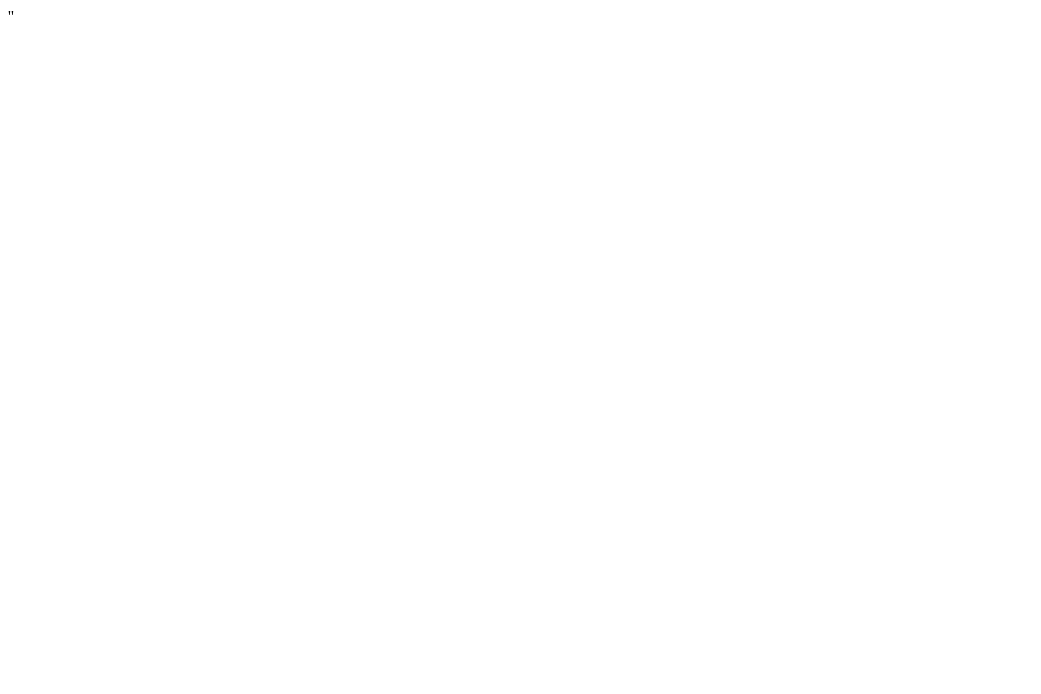
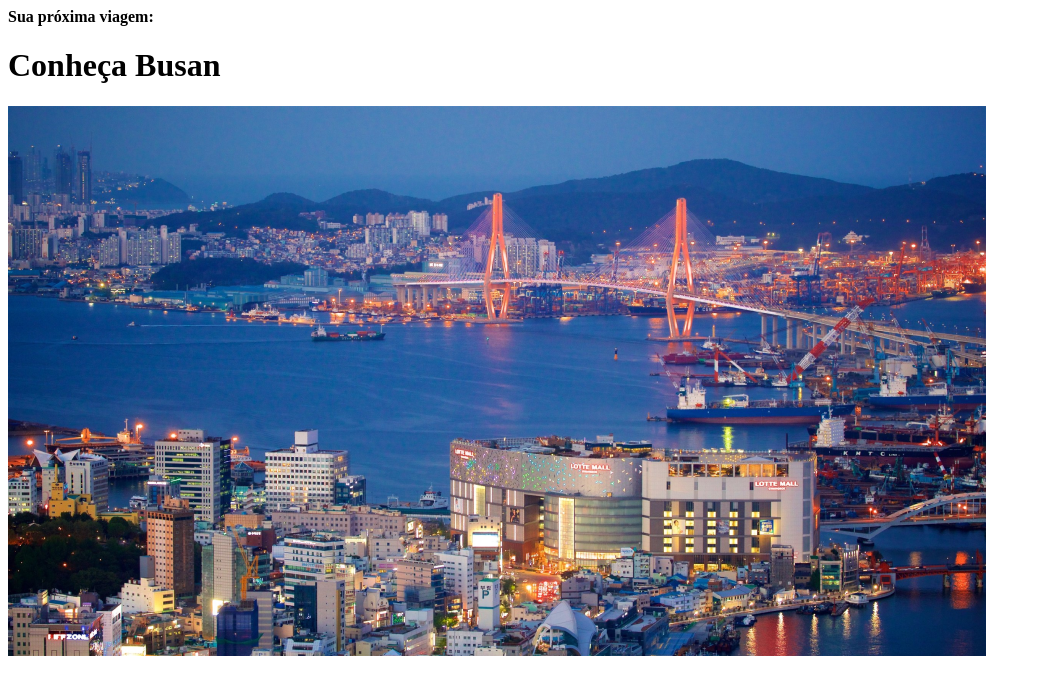
Before and after one commit to igor220809/Locais-Turisticos, a plain HTML site: page index.html in a window 1280 px wide. Shown: the whole page, without its empty margins (0-1041 px from the left). Drawn offline with Linux system fonts and the light colour scheme.

Commit message:
criação da div#page, do header e todos os seus conteúdos

```diff
--- a/index.html
+++ b/index.html
@@ -3,9 +3,15 @@
 <head>
     <meta charset="UTF-8">
     <meta name="viewport" content="width=device-width, initial-scale=1.0">
-    <title>Locais Turisticos</title>''
+    <title>Locais Turisticos</title>
 </head>
 <body>
-
+    <div id="page">
+        <header>
+            <strong>Sua próxima viagem:</strong>
+            <h1>Conheça Busan</h1>
+            <img src="./imagens/Image_01.png" alt="vista panorâmica da cidade de Busan">
+        </header>
+    </div>
 </body>
 </html>
```
